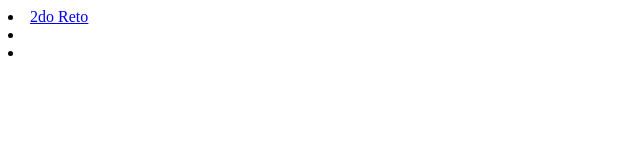
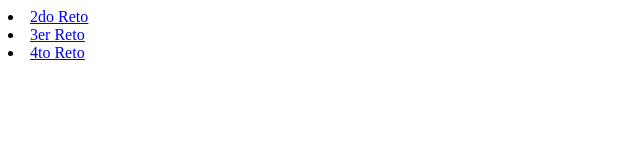
Before and after one commit to Gesenia923/hackaton02Gesenia, a plain HTML site: page index.html in a window 1280 px wide. Shown: the whole page, without its empty margins (0-640 px from the left). Drawn offline with Linux system fonts and the light colour scheme.

Commit message:
actualizacion index

```diff
--- a/index.html
+++ b/index.html
@@ -12,8 +12,8 @@
 
     <nav>
             <u><li><a href="segundoReto/">2do Reto</a></li></u>
-            <u><li><a href="""></a></li></u>
-            <u><li><a href=""></a</li></u>
+            <u><li><a href="tercerReto"">3er Reto</a></li></u>
+            <u><li><a href="cuartoReto">4to Reto</a</li></u>
 
     </nav>
 </body>
```
